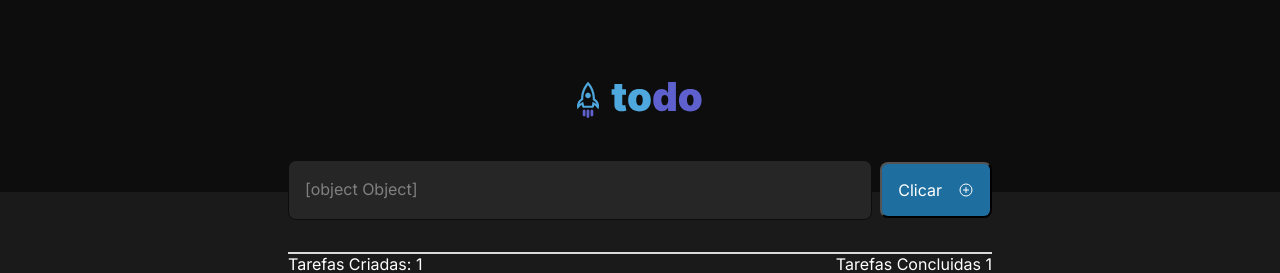
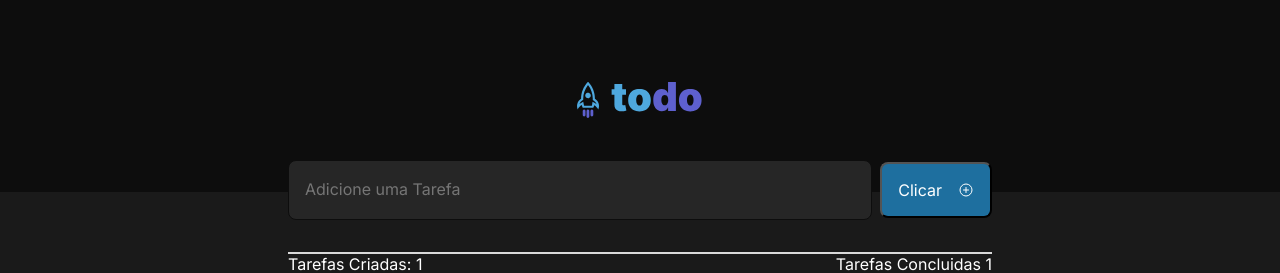
Before and after one commit to joao-dias12/project_todo_list, a React (Vite) app: page / in a window 1280 px wide. Shown: the top 273 px of the page. Built offline with nearby package versions, Linux system fonts and the light colour scheme.

Commit message:
fix: empty input after create task

```diff
--- a/src/components/NewTask.tsx
+++ b/src/components/NewTask.tsx
@@ -58,7 +58,7 @@ export function NewTask(){
             <form onSubmit={handleCreateNewTask}>
                 <div className={styles.newTask} >
 
-                    <input onChange={handleNewTasksChange} value={newTasksText}  name="text" placeholder='Adicione uma Tarefa'>
+                    <input onChange={handleNewTasksChange} value={newTasksText.content}  name="text" placeholder='Adicione uma Tarefa'>
                     </input>
                     <button type='submit'>
                             Clicar
```
